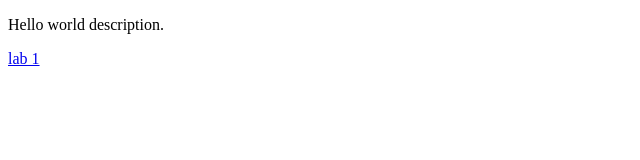
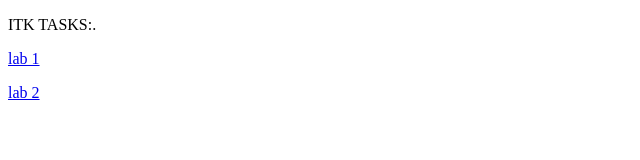
Before and after one commit to hubson97/hubson97.github.io, a plain HTML site: page index.html in a window 1280 px wide. Shown: the whole page, without its empty margins (0-640 px from the left). Drawn offline with Linux system fonts and the light colour scheme.

Commit message:
main index changes

```diff
--- a/index.html
+++ b/index.html
@@ -1,12 +1,13 @@
 <!DOCTYPE html>
 <html>
     <head>
-        <title>Hello world</title>
+        <title>ITK</title>
     </head>
     <body>
-        <p>Hello world description.</p>
+        <p>ITK TASKS:.</p>
 
         <p><a href="lab1/index.html">lab 1</a></p>
+        <p><a href="lab2/index.html">lab 2</a></p>
 
     </body>
 </html>
```
